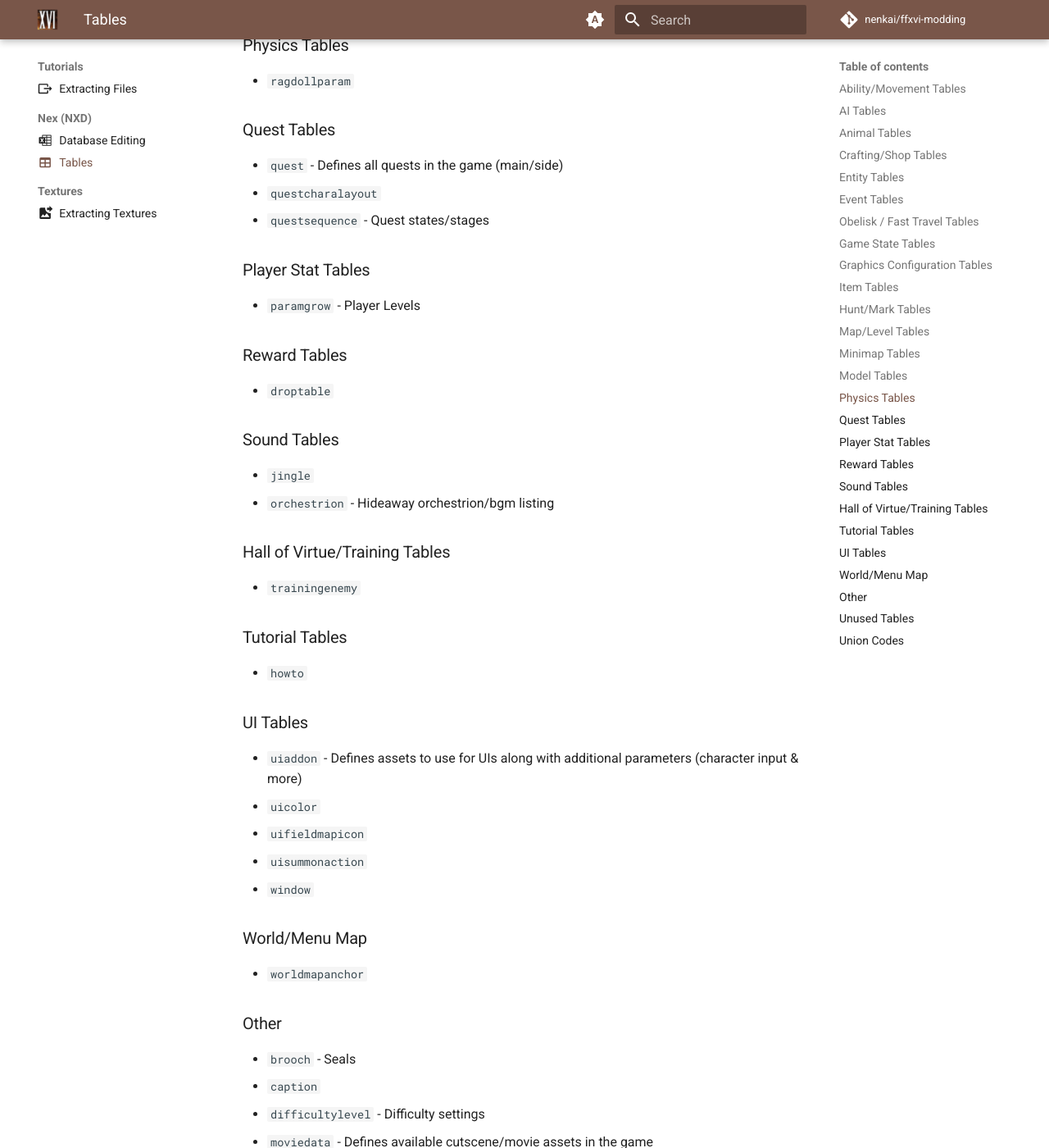
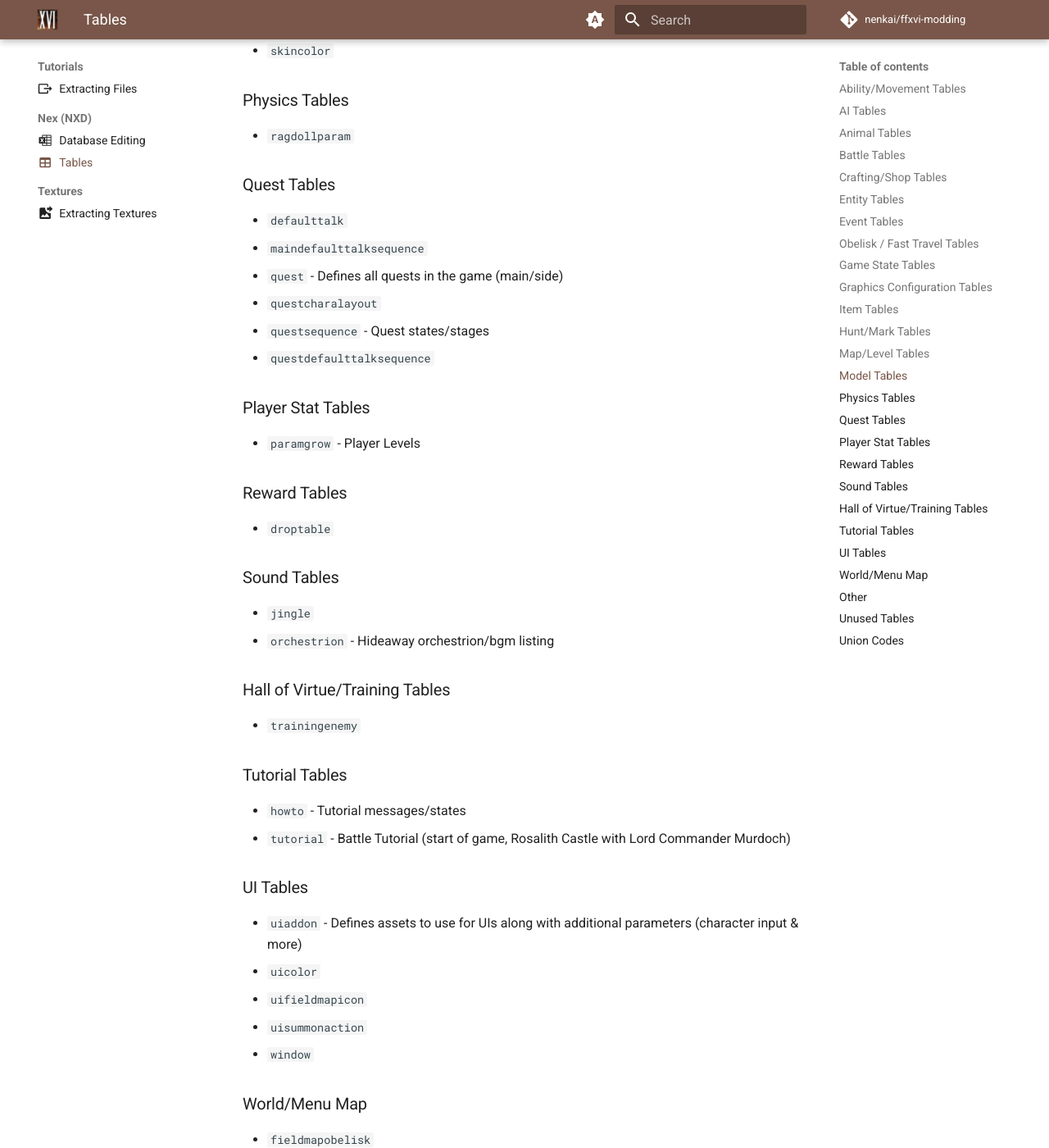
Before and after one commit to Nenkai/ffxvi-modding, an MkDocs documentation site: the page built from docs/tutorials/nex/tables.md, in a window 1280 px wide and 1400 px high, scrolled down 4148 px. Shown: the whole window at 82% size. Built offline with MkDocs 1.6.1 and Material for MkDocs 9.7.7, drawn with Linux system fonts in a browser that asks for light colours; comment, search, counter and statistics services are not loaded; some of the changed text lies outside the part shown.

Commit message:
update tables

```diff
--- a/docs/tutorials/nex/tables.md
+++ b/docs/tutorials/nex/tables.md
@@ -27,6 +27,10 @@
 * `animalbehaviorparam`
 * `animalbehaviortype`
 * `maptoanimaltable`
+
+### Battle Tables
+* `battleevent`
+* `dpscheck`
 
 ### Crafting/Shop Tables
 * `recipe`
@@ -121,9 +126,6 @@
 * `placement` - World map related
 * `placename` - World map places names, used for just about everything
 * `specialarea` - Defines special areas in maps, including walk/ui/battle restrictions.
-
-### Minimap Tables
-* `fieldmapobelisk`
 
 ### Model Tables
 
@@ -141,10 +143,12 @@
 * `ragdollparam`
 
 ### Quest Tables
-
+* `defaulttalk`
+* `maindefaulttalksequence`
 * `quest` - Defines all quests in the game (main/side)
 * `questcharalayout`
 * `questsequence` - Quest states/stages
+* `questdefaulttalksequence`
 
 ### Player Stat Tables
 * `paramgrow` - Player Levels
@@ -160,7 +164,8 @@
 * `trainingenemy`
 
 ### Tutorial Tables
-* `howto`
+* `howto` - Tutorial messages/states
+* `tutorial` - Battle Tutorial (start of game, Rosalith Castle with Lord Commander Murdoch)
 
 ### UI Tables
 * `uiaddon` - Defines assets to use for UIs along with additional parameters (character input & more)
@@ -170,7 +175,7 @@
 * `window`
 
 ### World/Menu Map
-
+* `fieldmapobelisk`
 * `worldmapanchor`
 
 ### Other
@@ -218,15 +228,22 @@
 * `23` = questcharalayoutbnpc
 * `25` = ?
 * `41` = ?
+* `46` = defaulttalk
 * `50` = questcharalayoutenpc
 * `55` = layoutnamedinstance
 * `79` = ?
 * `82` = ?
 * `99` = itemshopbase
 * `100` = smithshopbase
+* `114` = sidequestbattledirector
+* `127` = item
+* `131` = partytalk
+* `135` = droptable
 * `146` = bgmmode
 * `147` = placename
+* `192` = cutsceneset
 * `204` = questprogress
+* `256` = partymember
 * `266` = Icon Id?
 * `273` = worldmapanchor
 * `277` = usersituation
@@ -258,6 +276,9 @@
 * `664` = captionfreeword
 * `719` = shopmythril
 * `818` = shopfixedpaletteexit
+* `831` = cutsceneconnect
+* `845` = maindefaulttalksequence
+* `846` = questdefaulttalksequence
 * `847` = questsimpleventsequence
 * `856` = simpleevent
 * `889` = ?
```
Also changed, not shown: other parts of docs/tutorials/nex/tables.md (+7 -0 lines).
